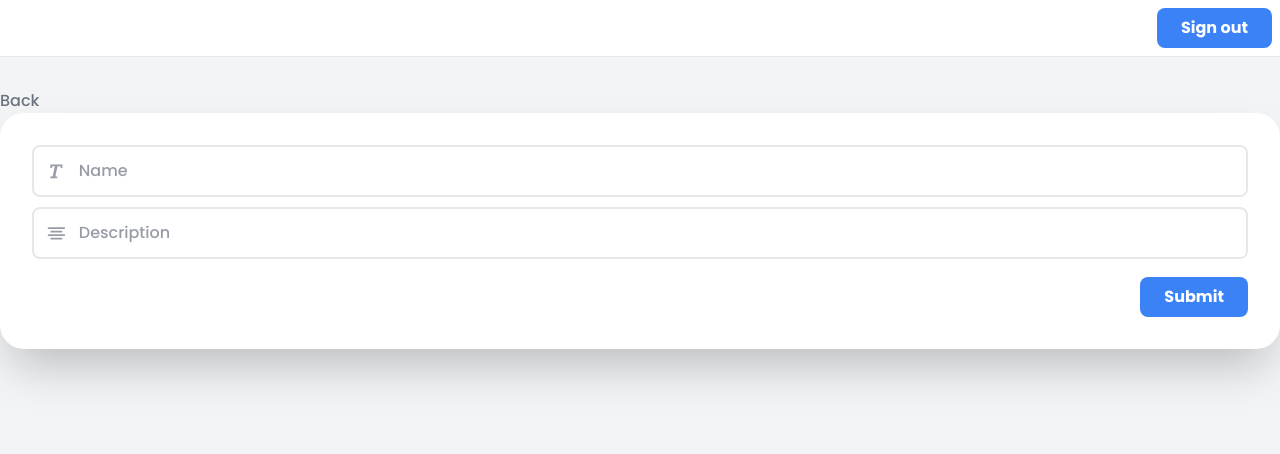
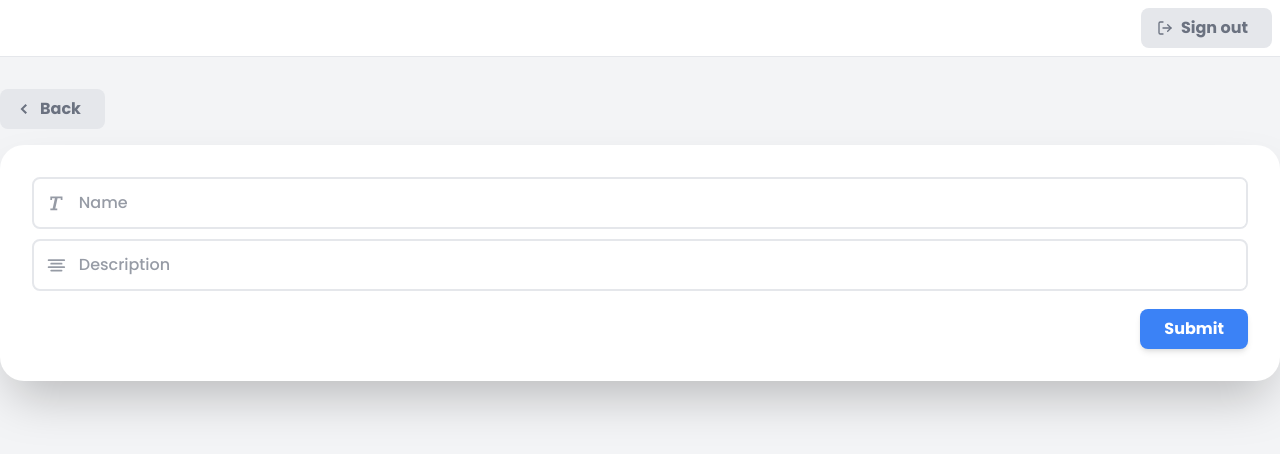
Before and after one commit to collapp-zpi/collapp-developer, a Next.js app: page /panel/plugins/create in a window 1280 px wide. Shown: the top 454 px of the page. Built offline with nearby package versions, Linux system fonts and the light colour scheme; no server answers; sample sign-in values are in the browser's storage.

Commit message:
add gray button style style navigation buttons

```diff
--- a/components/button/Button.tsx
+++ b/components/button/Button.tsx
@@ -2,7 +2,8 @@ import { ComponentProps } from 'react'
 import classNames from 'classnames'
 
 const BUTTON_COLORS = {
-  blue: 'bg-blue-500 hover:bg-blue-600 focus:bg-blue-600 text-white',
+  blue: 'bg-blue-500 hover:bg-blue-600 focus:bg-blue-600 text-white shadow-md',
+  light: 'bg-gray-200 hover:bg-gray-300 focus:bg-gray-300',
 }
 
 export interface ButtonProps extends ComponentProps<'button'> {
@@ -18,7 +19,7 @@ const Button = ({
 }: ButtonProps) => (
   <button
     className={classNames(
-      'py-2 px-6 font-bold rounded-lg transition-colors',
+      'py-2 px-6 font-bold rounded-lg transition-colors flex items-center',
       BUTTON_COLORS[color],
       className,
     )}
--- a/components/button/SubmitButton.tsx
+++ b/components/button/SubmitButton.tsx
@@ -2,28 +2,18 @@ import { useApiRequest } from '../form/Form'
 import Button, { ButtonProps } from './Button'
 import { CgSpinner } from 'react-icons/cg'
 import { RequestState } from '../../hooks/useRequest'
-import classNames from 'classnames'
 
 const SubmitButton = ({
   children = 'Submit',
   type = 'submit',
-  className,
   ...props
 }: ButtonProps) => {
   const { status } = useApiRequest()
   const isLoading = status === RequestState.Loading
 
   return (
-    <Button
-      {...props}
-      type={type}
-      className={classNames(
-        'flex items-center relative',
-        className,
-        isLoading && 'pl-8',
-      )}
-    >
-      {isLoading && <CgSpinner className="absolute left-3 animate-spin" />}
+    <Button {...props} type={type}>
+      {isLoading && <CgSpinner className="animate-spin mr-2 -ml-2" />}
       {children}
     </Button>
   )
--- a/components/layout/AuthLayout.tsx
+++ b/components/layout/AuthLayout.tsx
@@ -2,6 +2,7 @@ import { ReactNode, useEffect } from 'react'
 import { signOut, useSession } from 'next-auth/react'
 import { useRouter } from 'next/router'
 import Button from '../button/Button'
+import { FiLogOut } from 'react-icons/fi'
 
 export const AuthLayout = ({ children }: { children: ReactNode }) => {
   const { status } = useSession()
@@ -16,7 +17,8 @@ export const AuthLayout = ({ children }: { children: ReactNode }) => {
   return (
     <main className="bg-gray-100 flex-col h-full min-h-screen text-gray-500">
       <div className="bg-white mb-8 p-2 border-b border-gray-200 flex">
-        <Button className="ml-auto" onClick={() => signOut()}>
+        <Button color="light" className="ml-auto" onClick={() => signOut()}>
+          <FiLogOut className="mr-2 -ml-2" />
           Sign out
         </Button>
       </div>
--- a/pages/panel/plugins/[id].tsx
+++ b/pages/panel/plugins/[id].tsx
@@ -4,6 +4,8 @@ import { AuthLayout } from '../../../components/layout/AuthLayout'
 import { useRouter } from 'next/router'
 import { PluginForm } from '../../../includes/plugins/components/PluginForm'
 import { updatePlugin } from '../../../includes/plugins/api/updatePlugin'
+import Button from '../../../components/button/Button'
+import { GoChevronLeft } from 'react-icons/go'
 
 export const getServerSideProps: GetServerSideProps = async (context) => {
   const { id } = context.query
@@ -34,9 +36,14 @@ const Plugin = ({
         <title>Plugin</title>
       </Head>
       <div className="container mx-auto">
-        <button type="button" onClick={() => router.push('/panel/plugins')}>
+        <Button
+          color="light"
+          onClick={() => router.push('/panel/plugins')}
+          className="mb-4"
+        >
+          <GoChevronLeft className="mr-2 -ml-2" />
           Back
-        </button>
+        </Button>
         <div className="bg-white px-8 py-8 rounded-3xl shadow-2xl">
           <PluginForm
             initial={{ name, description }}
--- a/pages/panel/plugins/create.tsx
+++ b/pages/panel/plugins/create.tsx
@@ -2,6 +2,8 @@ import { useRouter } from 'next/router'
 import { AuthLayout } from '../../../components/layout/AuthLayout'
 import { PluginForm } from '../../../includes/plugins/components/PluginForm'
 import { createPlugin } from '../../../includes/plugins/api/createPlugin'
+import Button from '../../../components/button/Button'
+import { GoChevronLeft } from 'react-icons/go'
 
 const CreatePlugin = () => {
   const router = useRouter()
@@ -9,9 +11,14 @@ const CreatePlugin = () => {
   return (
     <AuthLayout>
       <div className="container mx-auto">
-        <button type="button" onClick={() => router.push('/panel/plugins')}>
+        <Button
+          color="light"
+          onClick={() => router.push('/panel/plugins')}
+          className="mb-4"
+        >
+          <GoChevronLeft className="mr-2 -ml-2" />
           Back
-        </button>
+        </Button>
         <div className="bg-white px-8 py-8 rounded-3xl shadow-2xl">
           <PluginForm query={createPlugin} />
         </div>
--- a/pages/panel/plugins/index.tsx
+++ b/pages/panel/plugins/index.tsx
@@ -3,6 +3,8 @@ import Head from 'next/head'
 import { DraftPlugin } from '@prisma/client'
 import { AuthLayout } from '../../../components/layout/AuthLayout'
 import { useRouter } from 'next/router'
+import Button from '../../../components/button/Button'
+import { GoPlus } from 'react-icons/go'
 
 export const getServerSideProps: GetServerSideProps = async (context) => {
   const res = await fetch(`${process.env.BASE_URL}/api/plugins`, {
@@ -30,9 +32,13 @@ const Plugins = ({
         <title>Plugins</title>
       </Head>
       <div className="container mx-auto">
-        <button onClick={() => router.push('/panel/plugins/create')}>
+        <Button
+          onClick={() => router.push('/panel/plugins/create')}
+          className="ml-auto mb-4"
+        >
+          <GoPlus className="mr-2 -ml-2" />
           Add
-        </button>
+        </Button>
         {!plugins.length ? (
           <div>No plugins</div>
         ) : (
```
